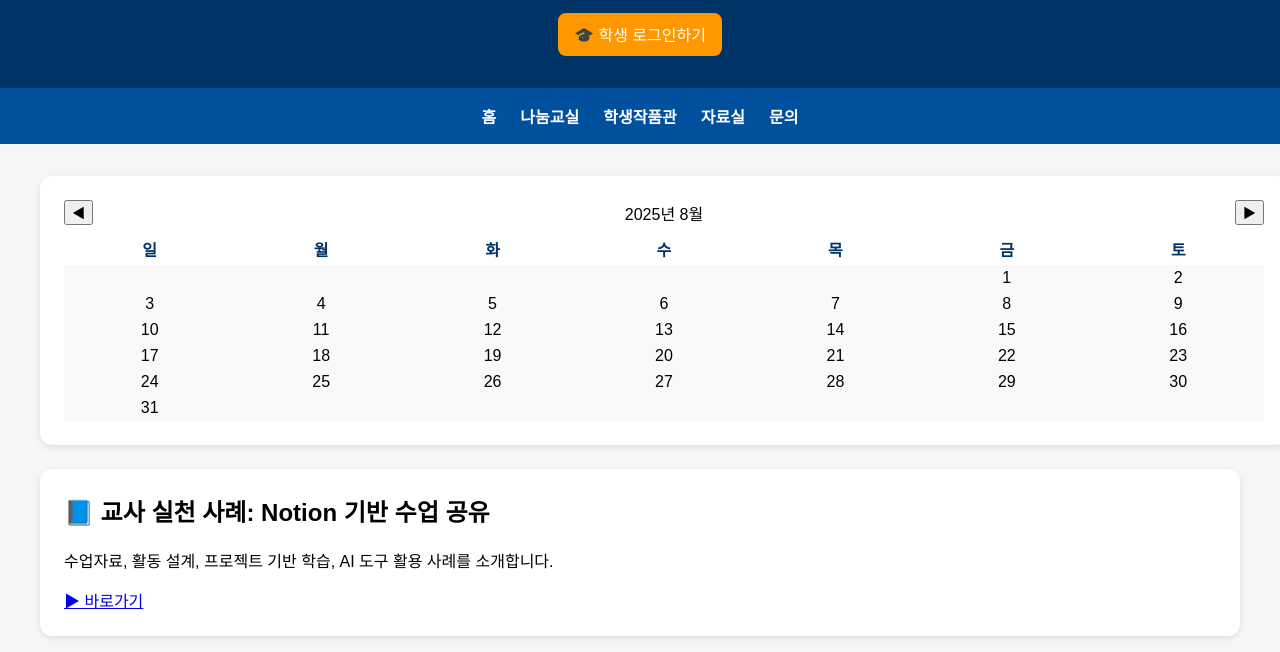
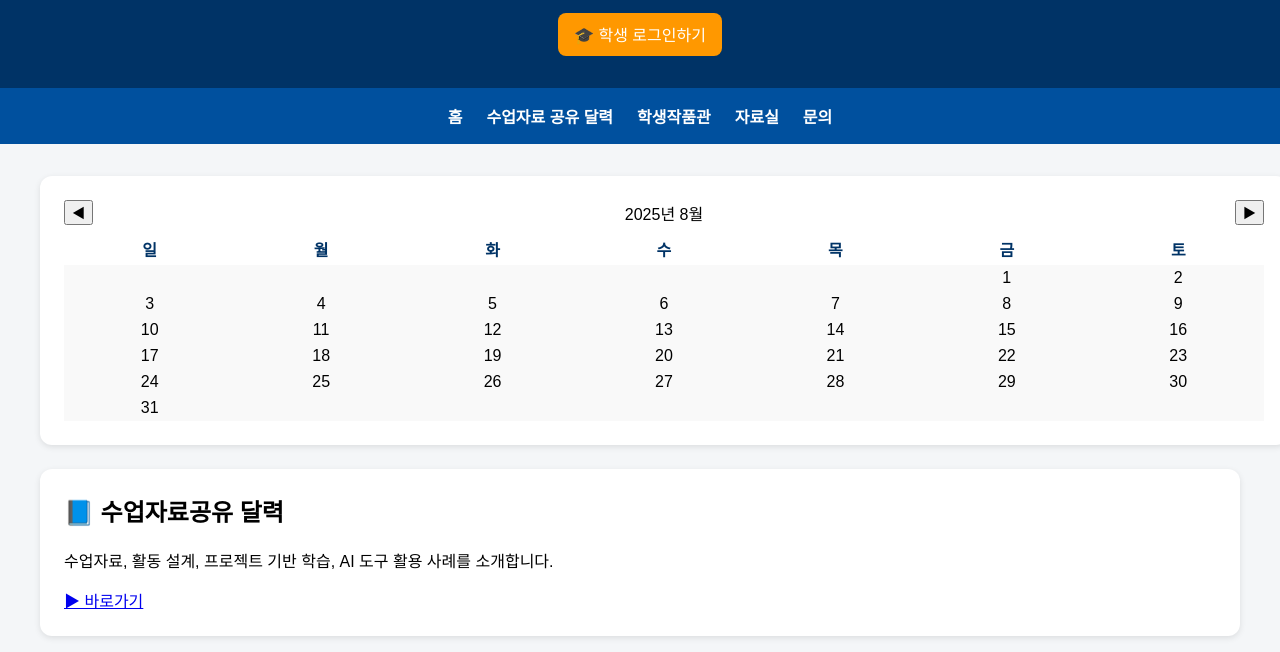
Before and after one commit to hong0405/our-digital-class, a plain HTML site: page index.html in a window 1280 px wide. Shown: the part 148-800 px from the top of the page. Drawn offline with Linux system fonts and the light colour scheme.

Commit message:
Update index.html

```diff
--- a/index.html
+++ b/index.html
@@ -87,7 +87,7 @@
 
 <nav>
   <a href="#">홈</a>
-  <a href="#teacher">나눔교실</a>
+  <a href="#teacher">수업자료 공유 달력</a>
   <a href="#students">학생작품관</a>
   <a href="#resources">자료실</a>
   <a href="#contact">문의</a>
@@ -116,7 +116,7 @@
     </table>
   </div>
   <div class="card">
-    <h2>📘 교사 실천 사례: Notion 기반 수업 공유</h2>
+    <h2>📘 수업자료공유 달력 </h2>
     <p>수업자료, 활동 설계, 프로젝트 기반 학습, AI 도구 활용 사례를 소개합니다.</p>
     <a href="https://curved-talon-08d.notion.site/ebd/1c840a0f159780698285cd51e67071dc?v=1c840a0f159780769964000c6772812c" target="_blank">▶ 바로가기</a>
   </div>
```
